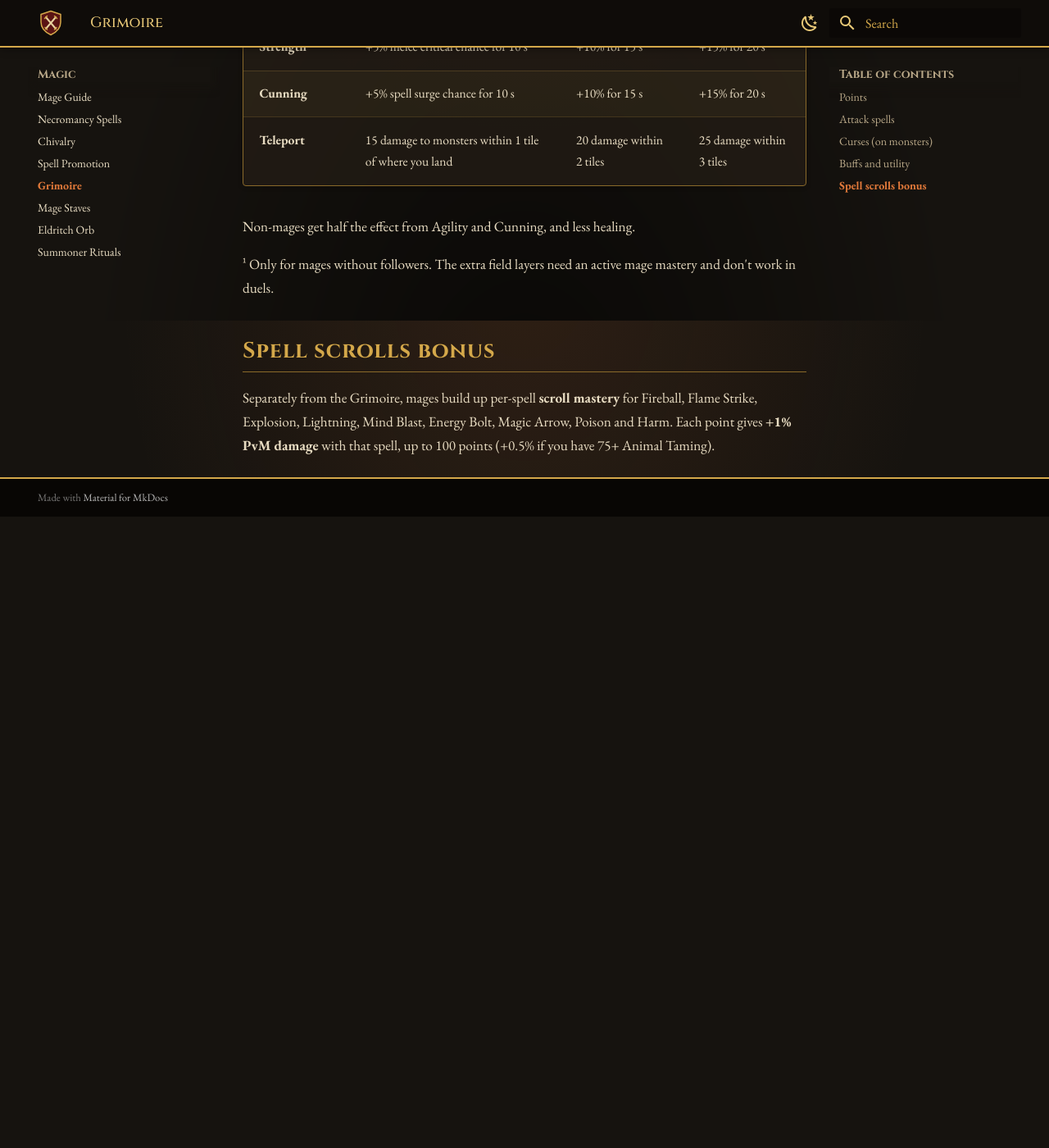
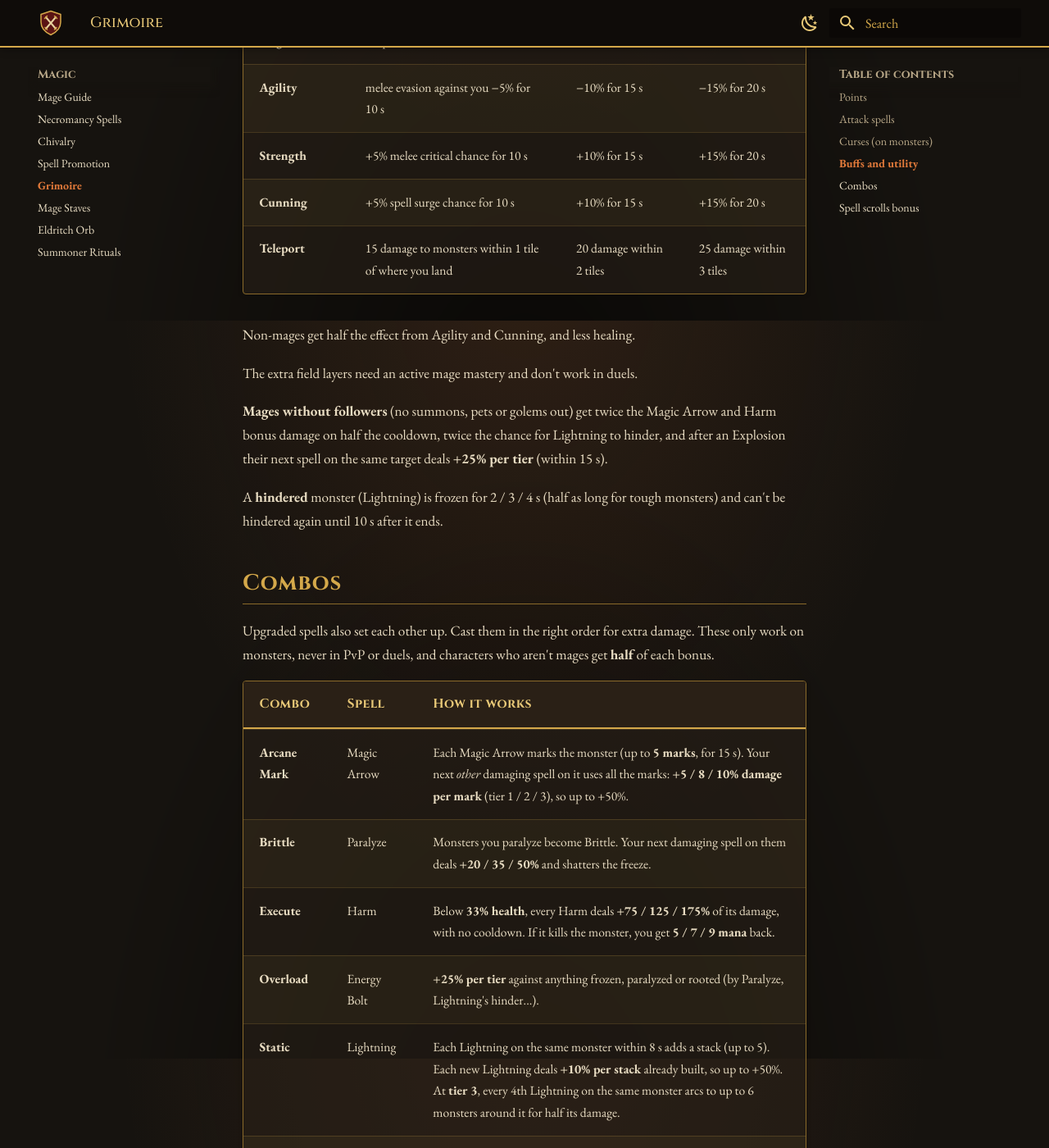
Before and after one commit to SeiferUO/wiki, an MkDocs documentation site: the page built from docs/magic/grimoire.md, in a window 1280 px wide and 1400 px high, scrolled down 3316 px. Shown: the whole window at 82% size. Built offline with MkDocs 1.6.1 and Material for MkDocs 9.7.7, drawn with Linux system fonts in a browser that asks for light colours; before the commit the page ends 3946 px from its top, so only the background shows below that; some of the changed text lies outside the part shown.

Commit message:
Add New Player Tutorial page; update Grimoire with combos, Lightning and Explosion changes
Co-Authored-By: Claude Opus 5.5 <noreply@anthropic.com>

```diff
--- a/docs/magic/grimoire.md
+++ b/docs/magic/grimoire.md
@@ -25,13 +25,13 @@ A fully upgraded spell costs 9 points. You can reset your points for gold.
 
 | Spell | Tier 1 | Tier 2 | Tier 3 |
 |---|---|---|---|
-| **Magic Arrow** | 300% damage, 60 s cooldown | 300% damage, 40 s cooldown | 300% damage, 20 s cooldown |
-| **Harm** | 300% damage, +15% vs low-HP targets, 60 s cooldown | +30%, 40 s cooldown | +45%, 20 s cooldown |
+| **Magic Arrow** | 300% damage, 60 s cooldown; [Arcane Mark](#combos) | 300% damage, 40 s cooldown | 300% damage, 20 s cooldown |
+| **Harm** | 300% damage, 60 s cooldown; below 33% health: [Execute](#combos) | 40 s cooldown | 20 s cooldown |
 | **Fireball** | 10% chance to burn (10 damage over 5 s) | 12 fire-rain meteors | 4 fire fields |
-| **Lightning** | +20% damage | +40% damage | +60% damage |
+| **Lightning** | +10% damage, 5% chance to hinder; [Static](#combos) | +20% damage, 10% to hinder | +30% damage, 15% to hinder, every 4th Lightning arcs |
 | **Mind Blast** | +15% mana damage, +15% vs melee monsters, mage monsters −10% damage for 2 s | +20% / +30% / −15% for 2.5 s | +25% / +45% / −25% for 3 s |
-| **Energy Bolt** | chains to up to 5 more monsters within 6 tiles, sharing its damage; +25% vs frozen or rooted targets¹ | same, +50%¹ | same, +75%¹ |
-| **Explosion** | hits 3 targets in 2 tiles | 5 targets in 4 tiles | 8 targets in 6 tiles, 33% chance of fire fields |
+| **Energy Bolt** | chains to up to 5 more monsters within 6 tiles, sharing its damage; [Overload](#combos) +25% vs frozen, paralyzed or rooted targets | same, +50% | same, +75% |
+| **Explosion** | also hits 2 monsters within 3 tiles for 25% of its damage; [Detonate](#combos) | 4 monsters within 4 tiles, 50% | 6 monsters within 5 tiles, 75%, 33% chance of fire fields |
 | **Chain Lightning** | range 3, +25% damage | range 4, +50%, 1 storm vortex | range 5, +75%, 2 storm vortexes |
 | **Flame Strike** | a line of fire from you to the target hits monsters on it | + 25% chance per tile to leave fire fields | + explosions along the line |
 | **Poison** | 25% chance to raise the poison level | 25% chance to spread to 5 targets within 3 tiles | +25% poison damage |
@@ -46,7 +46,7 @@ A fully upgraded spell costs 9 points. You can reset your points for gold.
 | **Clumsy** | −15% attack and cast speed for 3 s | −25% for 4 s | −35% for 5 s |
 | **Feeblemind** | −20% spell damage for 5 s | −35% for 7 s | −50% for 10 s |
 | **Weaken** | −15% to −35% Strength for 8 s (more against stronger monsters) | −25% to −55% for 12 s | −35% to −75% for 16 s |
-| **Paralyze** | paralyzes 3 monsters within 3 tiles for 3 s | 5 within 4 tiles | 8 within 5 tiles |
+| **Paralyze** | paralyzes 3 monsters within 3 tiles for 3 s; [Brittle](#combos) | 5 within 4 tiles | 8 within 5 tiles |
 
 ## Buffs and utility
 
@@ -64,7 +64,32 @@ A fully upgraded spell costs 9 points. You can reset your points for gold.
 
 Non-mages get half the effect from Agility and Cunning, and less healing.
 
-¹ Only for mages without followers. The extra field layers need an active mage mastery and don't work in duels.
+The extra field layers need an active mage mastery and don't work in duels.
+
+**Mages without followers** (no summons, pets or golems out) get twice the Magic Arrow and Harm bonus damage on half the cooldown, twice the chance for Lightning to hinder, and after an Explosion their next spell on the same target deals **+25% per tier** (within 15 s).
+
+A **hindered** monster (Lightning) is frozen for 2 / 3 / 4 s (half as long for tough monsters) and can't be hindered again until 10 s after it ends.
+
+## Combos
+
+Upgraded spells also set each other up. Cast them in the right order for extra damage. These only work on monsters, never in PvP or duels, and characters who aren't mages get **half** of each bonus.
+
+| Combo | Spell | How it works |
+|---|---|---|
+| **Arcane Mark** | Magic Arrow | Each Magic Arrow marks the monster (up to **5 marks**, for 15 s). Your next *other* damaging spell on it uses all the marks: **+5 / 8 / 10% damage per mark** (tier 1 / 2 / 3), so up to +50%. |
+| **Brittle** | Paralyze | Monsters you paralyze become Brittle. Your next damaging spell on them deals **+20 / 35 / 50%** and shatters the freeze. |
+| **Execute** | Harm | Below **33% health**, every Harm deals **+75 / 125 / 175%** of its damage, with no cooldown. If it kills the monster, you get **5 / 7 / 9 mana** back. |
+| **Overload** | Energy Bolt | **+25% per tier** against anything frozen, paralyzed or rooted (by Paralyze, Lightning's hinder...). |
+| **Static** | Lightning | Each Lightning on the same monster within 8 s adds a stack (up to 5). Each new Lightning deals **+10% per stack** already built, so up to +50%. At **tier 3**, every 4th Lightning on the same monster arcs to up to 6 monsters around it for half its damage. |
+| **Detonate** | Explosion | On a **burning** monster the fire bursts: up to **5 / 6 / 7** monsters within **3 / 4 / 5 tiles** take **50 / 75 / 100%** of the Explosion's damage, and each has a **50 / 65 / 80%** chance to catch fire, ready for the next Explosion. |
+
+A few combos to try:
+
+- **Magic Arrow ×5 → Energy Bolt or Lightning:** spend five marks on a big spell.
+- **Paralyze → Energy Bolt:** Brittle *and* Overload on the same bolt.
+- **Lightning, Lightning, Lightning...:** Static builds up the longer you stay on one monster.
+- **Fireball or Explosion to set a pack on fire → Explosion:** Detonate spreads the fire through the pack.
+- **Finish with Harm** once a monster is under a third of its health.
 
 ## Spell scrolls bonus
 
--- a/mkdocs.yml
+++ b/mkdocs.yml
@@ -141,6 +141,7 @@ nav:
       - PvM Property Caps: items/property-caps.md
       - Boats: items/boats.md
   - Quests:
+      - New Player Tutorial: quests/tutorial.md
       - Daily & Weekly: quests/daily-weekly.md
       - Monster Contracts: quests/monster-contracts.md
       - Global Quests: quests/global.md
```
Also changed, not shown: docs/index.md (+1 -1 lines), docs/quests/tutorial.md (added, +115 -0 lines).
